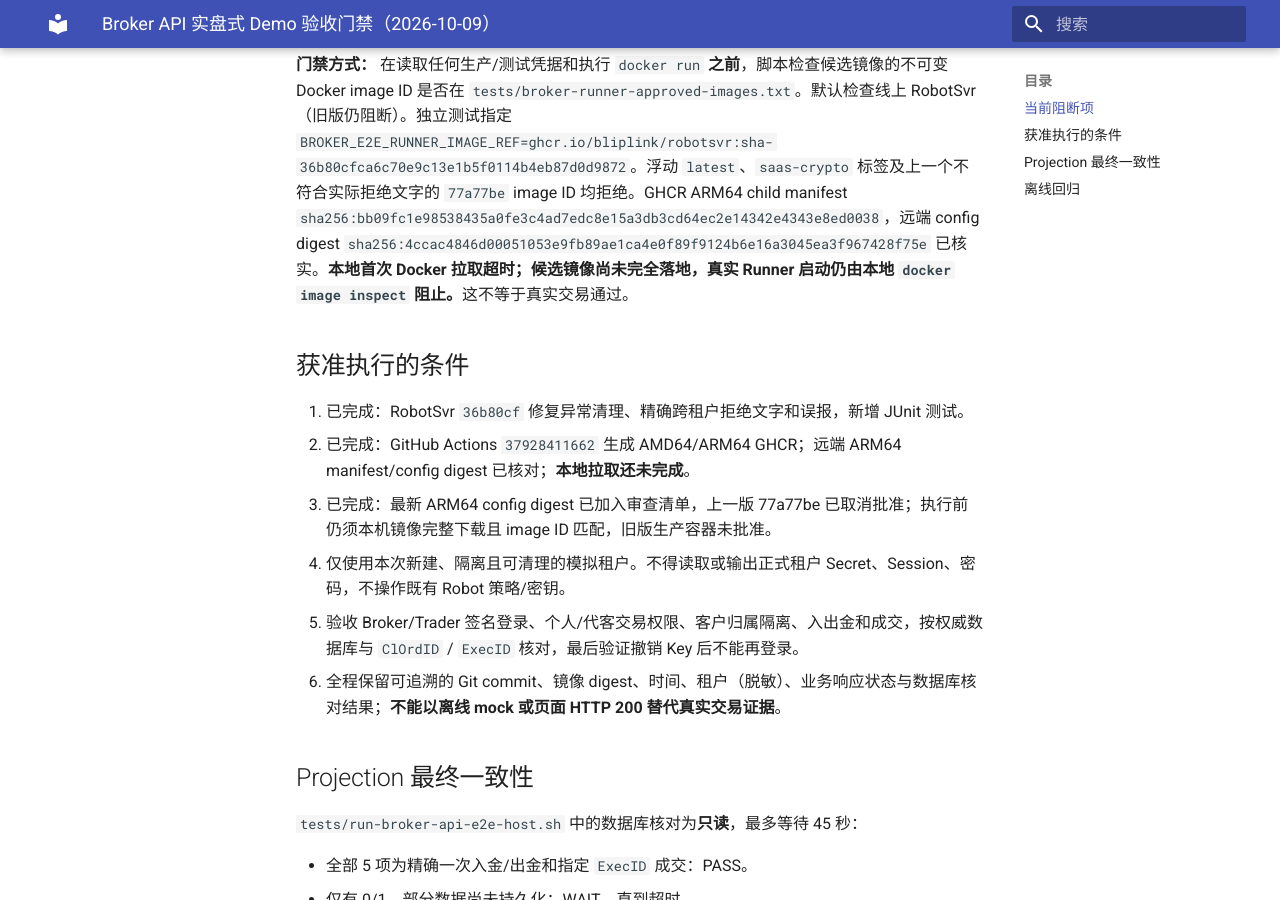
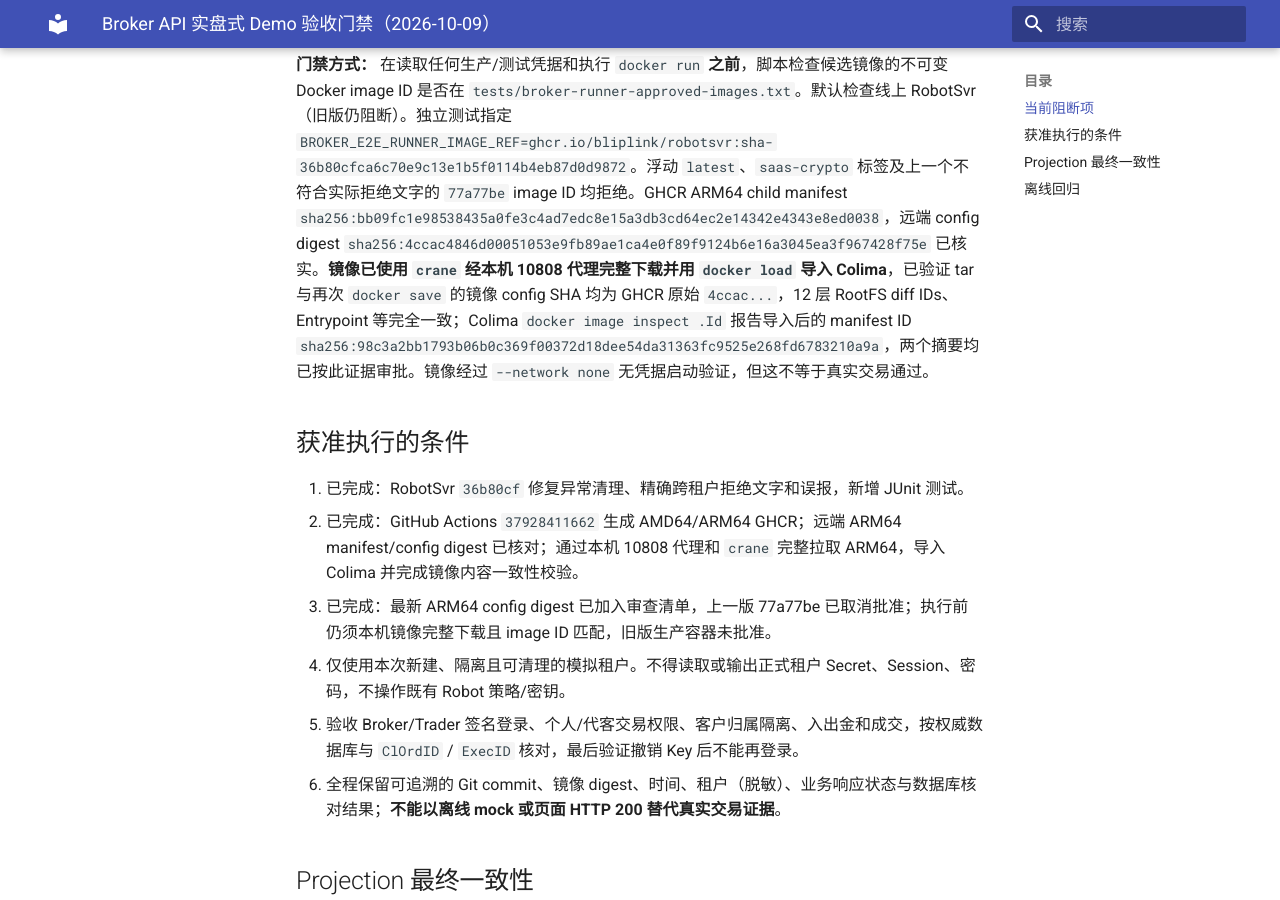
Before and after one commit to bliplink/dc-quant-deploy, an MkDocs documentation site: the page built from docs/BROKER_API_E2E_IMAGE_REVIEW_AND_PROJECTION_20261009.zh-CN.md, in a window 1280 px wide and 900 px high, scrolled down 681 px. Built offline with MkDocs 1.6.1 and Material for MkDocs 9.7.7, drawn with Linux system fonts in a browser that asks for light colours.

Commit message:
test(broker): approve verified Colima import digest for reviewed ARM64 runner

```diff
--- a/docs/BROKER_API_E2E_IMAGE_REVIEW_AND_PROJECTION_20261009.zh-CN.md
+++ b/docs/BROKER_API_E2E_IMAGE_REVIEW_AND_PROJECTION_20261009.zh-CN.md
@@ -11,12 +11,12 @@
 1. **已修复：** 在发送 `brokerPlace(...)` 前设置清理意图，异常时按本次两个精确 `ClOrdID` 查询及撤销，禁止盲目补单和撤销其他订单。
 2. **已修复：** 仅识别明确的后端客户/租户归属拒绝；已对照共享权限模块 `OpenApiAccountAuthority` 确认其实际消息 `location conflicts with authenticated session` 和 `customer account is not available in authenticated tenant`。502、连接超时、Session 失效和内部错误均不算成功，拒绝后还要查询同租户账户证明链路正常。
 
-**门禁方式：** 在读取任何生产/测试凭据和执行 `docker run` **之前**，脚本检查候选镜像的不可变 Docker image ID 是否在 `tests/broker-runner-approved-images.txt`。默认检查线上 RobotSvr（旧版仍阻断）。独立测试指定 `BROKER_E2E_RUNNER_IMAGE_REF=ghcr.io/bliplink/robotsvr:sha-36b80cfca6c70e9c13e1b5f0114b4eb87d0d9872`。浮动 `latest`、`saas-crypto` 标签及上一个不符合实际拒绝文字的 `77a77be` image ID 均拒绝。GHCR ARM64 child manifest `sha256:bb09fc1e98538435a0fe3c4ad7edc8e15a3db3cd64ec2e14342e4343e8ed0038`，远端 config digest `sha256:4ccac4846d00051053e9fb89ae1ca4e0f89f9124b6e16a3045ea3f967428f75e` 已核实。**本地首次 Docker 拉取超时；候选镜像尚未完全落地，真实 Runner 启动仍由本地 `docker image inspect` 阻止。**这不等于真实交易通过。
+**门禁方式：** 在读取任何生产/测试凭据和执行 `docker run` **之前**，脚本检查候选镜像的不可变 Docker image ID 是否在 `tests/broker-runner-approved-images.txt`。默认检查线上 RobotSvr（旧版仍阻断）。独立测试指定 `BROKER_E2E_RUNNER_IMAGE_REF=ghcr.io/bliplink/robotsvr:sha-36b80cfca6c70e9c13e1b5f0114b4eb87d0d9872`。浮动 `latest`、`saas-crypto` 标签及上一个不符合实际拒绝文字的 `77a77be` image ID 均拒绝。GHCR ARM64 child manifest `sha256:bb09fc1e98538435a0fe3c4ad7edc8e15a3db3cd64ec2e14342e4343e8ed0038`，远端 config digest `sha256:4ccac4846d00051053e9fb89ae1ca4e0f89f9124b6e16a3045ea3f967428f75e` 已核实。**镜像已使用 `crane` 经本机 10808 代理完整下载并用 `docker load` 导入 Colima**，已验证 tar 与再次 `docker save` 的镜像 config SHA 均为 GHCR 原始 `4ccac...`，12 层 RootFS diff IDs、Entrypoint 等完全一致；Colima `docker image inspect .Id` 报告导入后的 manifest ID `sha256:98c3a2bb1793b06b0c369f00372d18dee54da31363fc9525e268fd6783210a9a`，两个摘要均已按此证据审批。镜像经过 `--network none` 无凭据启动验证，但这不等于真实交易通过。
 
 ## 获准执行的条件
 
 1. 已完成：RobotSvr `36b80cf` 修复异常清理、精确跨租户拒绝文字和误报，新增 JUnit 测试。
-2. 已完成：GitHub Actions `37928411662` 生成 AMD64/ARM64 GHCR；远端 ARM64 manifest/config digest 已核对；**本地拉取还未完成**。
+2. 已完成：GitHub Actions `37928411662` 生成 AMD64/ARM64 GHCR；远端 ARM64 manifest/config digest 已核对；通过本机 10808 代理和 `crane` 完整拉取 ARM64，导入 Colima 并完成镜像内容一致性校验。
 3. 已完成：最新 ARM64 config digest 已加入审查清单，上一版 77a77be 已取消批准；执行前仍须本机镜像完整下载且 image ID 匹配，旧版生产容器未批准。
 4. 仅使用本次新建、隔离且可清理的模拟租户。不得读取或输出正式租户 Secret、Session、密码，不操作既有 Robot 策略/密钥。
 5. 验收 Broker/Trader 签名登录、个人/代客交易权限、客户归属隔离、入出金和成交，按权威数据库与 `ClOrdID` / `ExecID` 核对，最后验证撤销 Key 后不能再登录。
```
Also changed, not shown: 2 other files.
